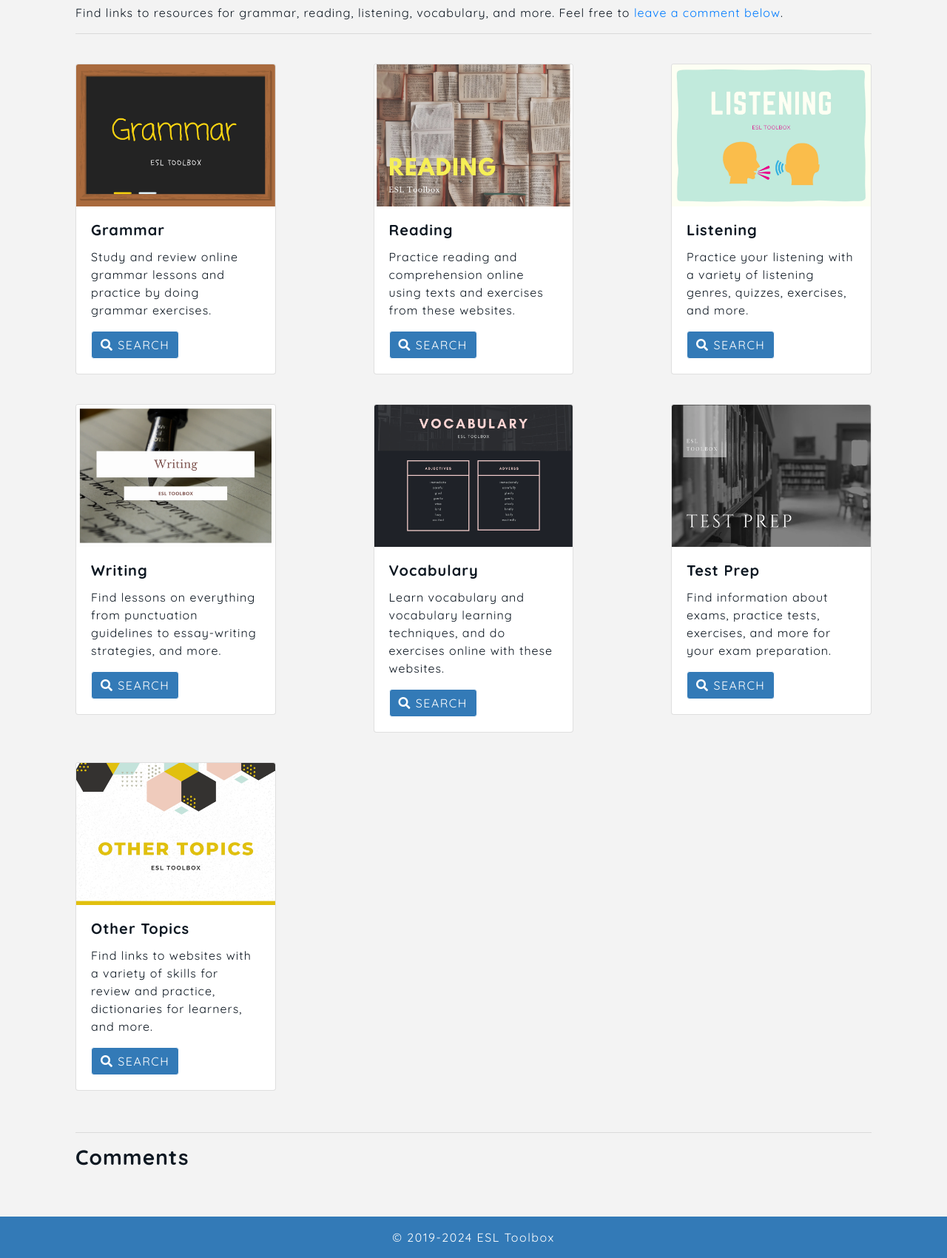
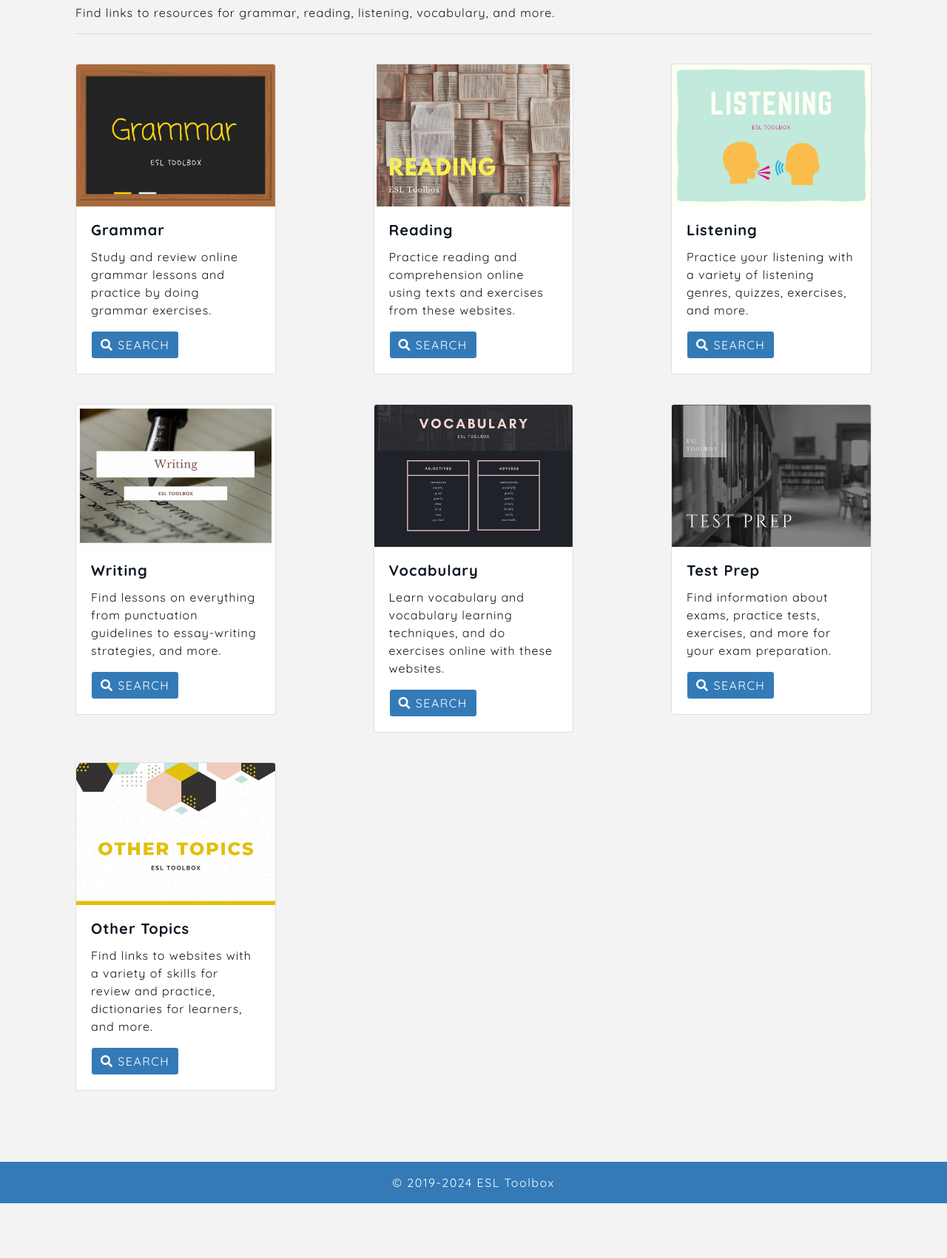
Before and after one commit to answebdev/esl-toolbox, a plain HTML site: page resources.html in a window 1280 px wide. Shown: the part 155-1855 px from the top of the page at 74% size. After the commit the page ends 1781 px from the top, so only its background shows below. Drawn offline with nearby package versions, Linux system fonts and the light colour scheme.

Commit message:
remove comment section

```diff
--- a/assets/javascript/app.js
+++ b/assets/javascript/app.js
@@ -31,24 +31,23 @@ yearSpan.forEach((yearText) => {
 /* - - - CONFIGURATION VARIABLES - - - */
 
 // make sure the id is yours
-window.gc_params = {
-  graphcomment_id: 'ESLToolbox',
+// window.gc_params = {
+//   graphcomment_id: 'ESLToolbox',
 
-  // if your website has a fixed header, indicate it's height in pixels
-  fixed_header_height: 0,
-};
+//   fixed_header_height: 0,
+// };
 
 /* - - - DON'T EDIT BELOW THIS LINE - - - */
 
-(function () {
-  var gc = document.createElement('script');
-  gc.type = 'text/javascript';
-  gc.async = true;
-  gc.src =
-    'https://graphcomment.com/js/integration.js?' +
-    Math.round(Math.random() * 1e8);
-  (
-    document.getElementsByTagName('head')[0] ||
-    document.getElementsByTagName('body')[0]
-  ).appendChild(gc);
-})();
+// (function () {
+//   var gc = document.createElement('script');
+//   gc.type = 'text/javascript';
+//   gc.async = true;
+//   gc.src =
+//     'https://graphcomment.com/js/integration.js?' +
+//     Math.round(Math.random() * 1e8);
+//   (
+//     document.getElementsByTagName('head')[0] ||
+//     document.getElementsByTagName('body')[0]
+//   ).appendChild(gc);
+// })();
--- a/resources.html
+++ b/resources.html
@@ -86,14 +86,17 @@
             <div class="row">
                 <div class="col-md-12">
                     <h3><strong>Resources</strong></h3>
-                    <p>Find links to resources for grammar, reading, listening, vocabulary, and more. Feel free to
+                    <!-- <p>Find links to resources for grammar, reading, listening, vocabulary, and more. Feel free to
                         <a href="#comments" class="smooth-goto"> leave a comment below</a>.
+                    </p> -->
+                    <p>Find links to resources for grammar, reading, listening, vocabulary, and more.
                     </p>
                     <hr>
                 </div>
             </div>
 
             <br>
+
             <!-- First Row -->
 
             <div class="row">
@@ -195,12 +198,11 @@
                 </div>
             </div>
 
-            <hr>
+            <!-- <hr>
 
             <h3 id="comments" class="smooth-goto"><strong>Comments</strong></h3>
-            <!-- <p>You need to sign up and sign in to post comments, or post as a guest.</p> -->
 
-            <div id="graphcomment"></div>
+            <div id="graphcomment"></div> -->
 
         </div>
     </div>
```
